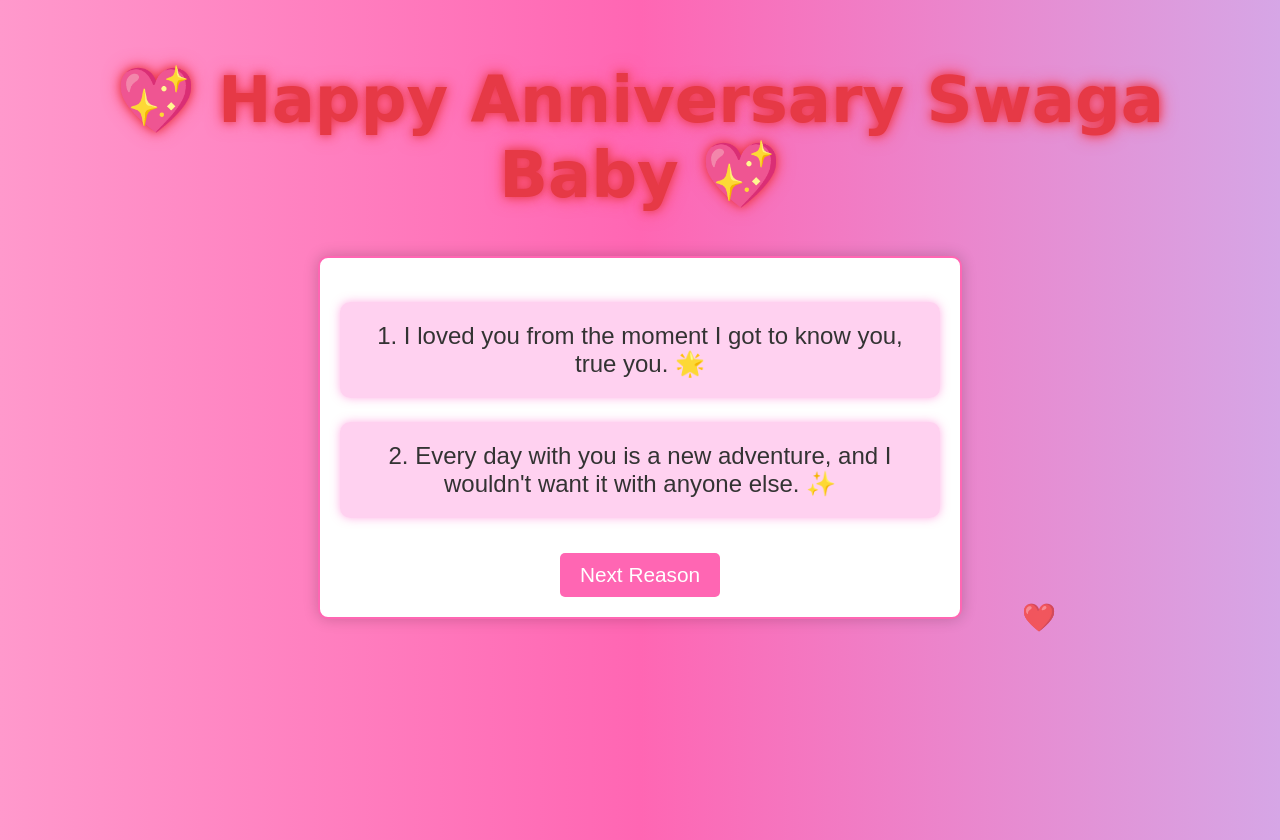
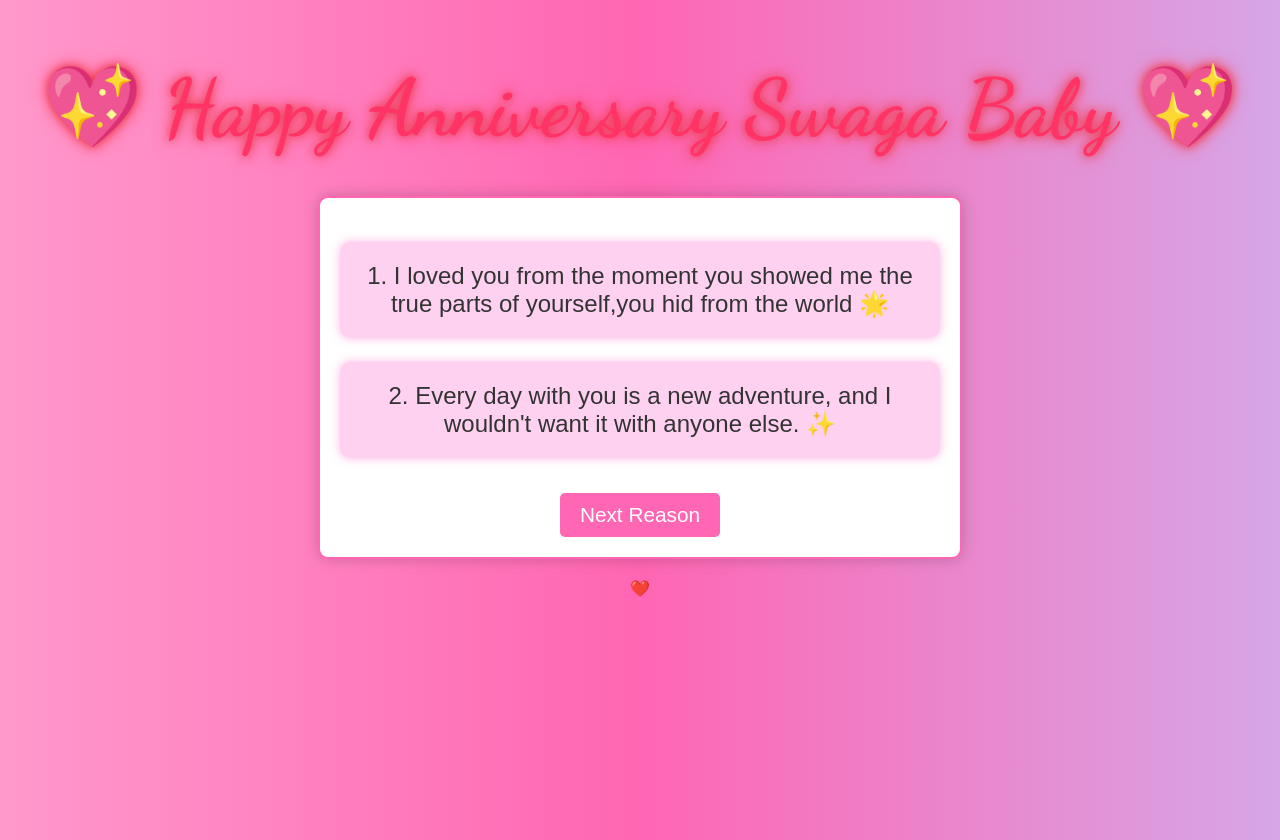
Before and after one commit to Runawaydevil18/My-love, a plain HTML site: page index.html in a window 1280 px wide. Both pictures are taken after a click on the button "Next Reason". Drawn offline with Linux system fonts and the light colour scheme.

Commit message:
Update index.html

```diff
--- a/index.html
+++ b/index.html
@@ -18,16 +18,17 @@
       height: 100vh;
     }
 
-        /* Cursive Happy Anniversary Title */
+    /* Cursive and Stylish Title with Bounce and Glow */
     h1 {
       font-family: 'Dancing Script', cursive;
-            font-size: 4em;
-            color: #e63946;
+      font-size: 5em;
+      color: #ff3366;
       font-weight: bold;
-            text-shadow: 2px 2px 8px rgba(255, 0, 102, 0.7), 0 0 15px #ff4d6d;
-            animation: glow 1.5s ease-in-out infinite alternate;
+      text-shadow: 3px 3px 10px rgba(255, 0, 102, 0.8), 0 0 20px #ff66b3;
+      animation: glow 1.5s ease-in-out infinite alternate, bounce 2s infinite;
       position: relative;
       z-index: 2;
+      margin: 0.5em 0;
     }
 
     @keyframes glow {
@@ -35,7 +36,12 @@
       100% { text-shadow: 0 0 10px #e63946, 0 0 20px #ff4d6d; }
     }
 
-        /* Smoothly Disappearing and Appearing Smaller Heart */
+    @keyframes bounce {
+      0%, 100% { transform: translateY(0); }
+      50% { transform: translateY(-10px); }
+    }
+
+    /* Smoothly Disappearing and Appearing Small Red Heart */
     .smooth-heart {
       position: absolute;
       font-size: 2em;
@@ -59,7 +65,7 @@
       background: #ffffff;
       padding: 20px;
       border-radius: 10px;
-            box-shadow: 0px 0px 15px rgba(0, 0, 0, 0.2);
+      box-shadow: 0px 0px 15px rgba(0,0,0,0.2);
       position: relative;
       z-index: 2;
       overflow-y: auto;
@@ -68,17 +74,17 @@
       border: 2px solid #ff66b3;
     }
 
-        /* Message Display */
+    /* Stylish Message Display */
     .message {
       font-size: 1.5em;
       color: #333;
       padding: 20px;
       display: none;
       opacity: 0;
-            transition: opacity 0.8s ease-in-out;
-            background: rgba(255, 102, 204, 0.3);
+      transition: opacity 0.8s ease-in-out, transform 0.8s ease-in-out;
+      background: rgba(255,102,204,0.3);
       border-radius: 10px;
-            box-shadow: 0 0 10px rgba(255, 102, 204, 0.5);
+      box-shadow: 0 0 10px rgba(255,102,204,0.5);
       margin-bottom: 15px;
       transform: translateY(20px);
     }
@@ -99,43 +105,27 @@
       border-radius: 5px;
       cursor: pointer;
       margin-top: 20px;
-            transition: background-color 0.3s ease;
+      transition: background-color 0.3s ease, transform 0.2s ease;
     }
 
     .button:hover {
       background-color: #d6336c;
       transform: scale(1.05);
-            transition: 0.2s ease;
     }
-
-        /* Floating Hearts from the sides */
-        .floating-heart {
-            position: absolute;
-            font-size: 1.5em;
-            color: #ff4d6d;
-            opacity: 1;
-            animation: floatHeartFromSides 4s ease-in-out forwards;
-        }
-
-        @keyframes floatHeartFromSides {
-            0% { opacity: 1; transform: translateY(0) scale(1); }
-            50% { opacity: 1; transform: translateY(-30px) scale(1.2); }
-            100% { opacity: 0; transform: translateY(-50px) scale(1); }
-        }
-
   </style>
+  <!-- Google Font for Dancing Script -->
+  <link href="https://fonts.googleapis.com/css2?family=Dancing+Script:wght@400;700&display=swap" rel="stylesheet">
 </head>
 <body>
-
   <!-- Title Section -->
   <h1>💖 Happy Anniversary Swaga Baby 💖</h1>
 
-    <!-- Smoothly Appearing and Disappearing Heart -->
+  <!-- Smooth Heart Animation -->
   <div class="smooth-heart">❤️</div>
 
-    <!-- Display 12 meaningful anniversary messages -->
+  <!-- Container for Anniversary Messages -->
   <div class="container" id="message-container">
-        <p class="message">1. I loved you from the moment I got to know you, true you. 🌟</p>
+    <p class="message">1. I loved you from the moment you showed me the true parts of yourself,you hid from the world 🌟</p>
     <p class="message">2. Every day with you is a new adventure, and I wouldn't want it with anyone else. ✨</p>
     <p class="message">3. You are my best friend and my greatest love, all in one. 💑</p>
     <p class="message">4. I adore the way you make even the simplest moments feel so special. 💖</p>
@@ -147,6 +137,14 @@
     <p class="message">10. Through all the ups and downs, you are my constant, my everything. 🌷</p>
     <p class="message">11. No matter where life takes us, I'll always walk beside you. 🌍</p>
     <p class="message">12. You complete me in every way, and I’m thankful for every moment. 💕</p>
+    <p class="message">13. Your smile brightens even my darkest days. ☀️</p>
+    <p class="message">14. I love how we can talk for hours and never run out of things to say. 🗣️💬</p>
+    <p class="message">15. You understand me in ways no one else ever has. 💞</p>
+    <p class="message">16. Your kindness and warmth make this world a better place. 🌍❤️</p>
+    <p class="message">17. Every hug from you feels like home. Making me miss your warmth when you aren't around 🤗</p>
+    <p class="message">18. You're presence gives me everything and anything i'd ever want . ✨</p>
+    <p class="message">19. Your laugh is my favorite melody. 🎶</p>
+    <p class="message">20. I promise to love you more every single day. For the rest of our lives 💖</p>
 
     <button class="button" id="next-button">Next Reason</button>
   </div>
@@ -156,7 +154,6 @@
     const messages = document.querySelectorAll('.message');
     const container = document.getElementById("message-container");
 
-        // Event listener for "Next Reason" button
     document.getElementById("next-button").addEventListener("click", showNextMessage);
 
     function showNextMessage() {
@@ -167,7 +164,7 @@
           messages[index].style.opacity = "1";
           messages[index].style.transform = "translateY(0)";
         }, 50);
-                createHeart();
+        createFloatingHeart();
         container.scrollTop = container.scrollHeight;
       } else {
         alert("That's all for now! But I have a million more reasons. 😘");
@@ -175,13 +172,12 @@
     }
 
     // Create floating hearts from the sides when clicking "Next Reason"
-        function createHeart() {
+    function createFloatingHeart() {
       const heart = document.createElement("div");
       heart.innerHTML = "❤️";
       heart.classList.add("floating-heart");
-
-            // Randomly choose left or right for the heart to appear
-            heart.style.left = Math.random() > 0.5 ? "10%" : "80%"; // Position left or right
+      // Randomly position the heart on the left or right side
+      heart.style.left = Math.random() > 0.5 ? "10%" : "80%";
       heart.style.animationDuration = Math.random() * 2 + 3 + "s";
       document.body.appendChild(heart);
 
@@ -189,6 +185,5 @@
       setTimeout(() => { heart.remove(); }, 4000);
     }
   </script>
-
 </body>
 </html>
```
Lines whose indentation alone changed are shown as unchanged.
